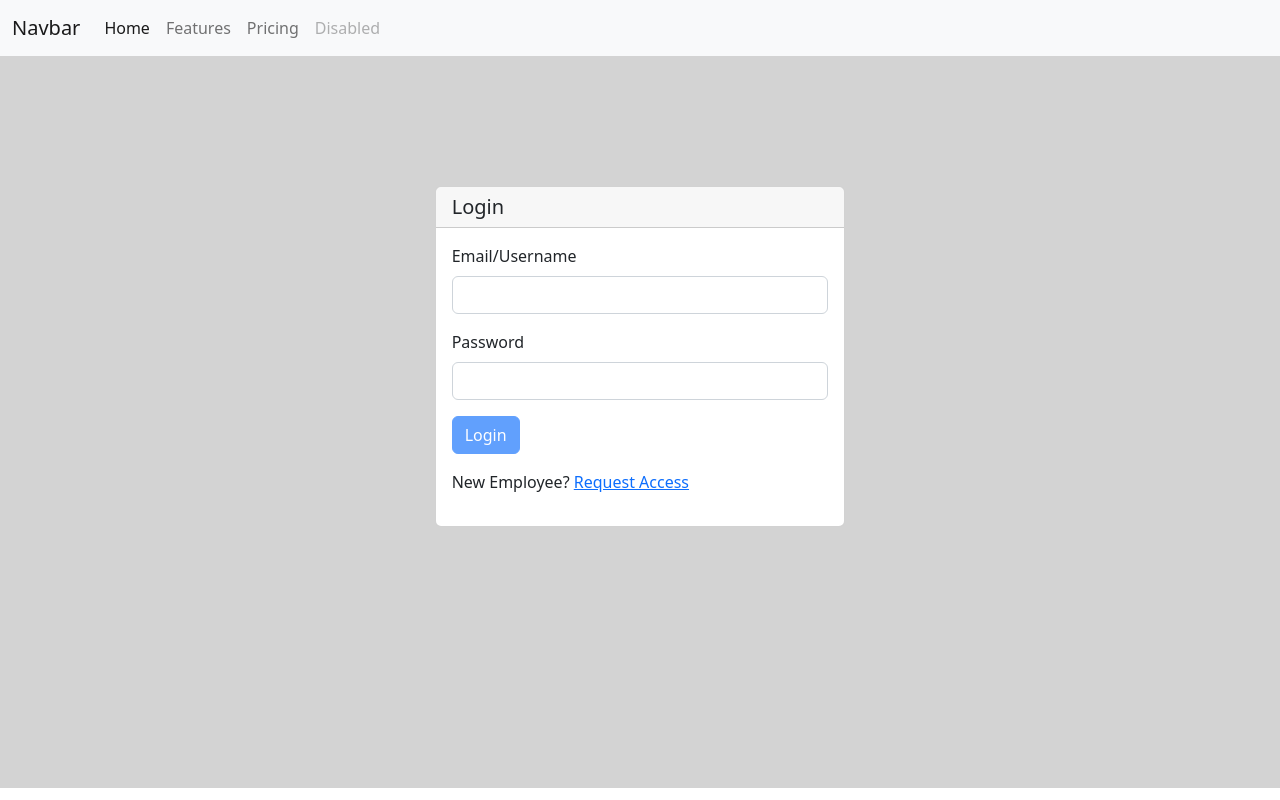
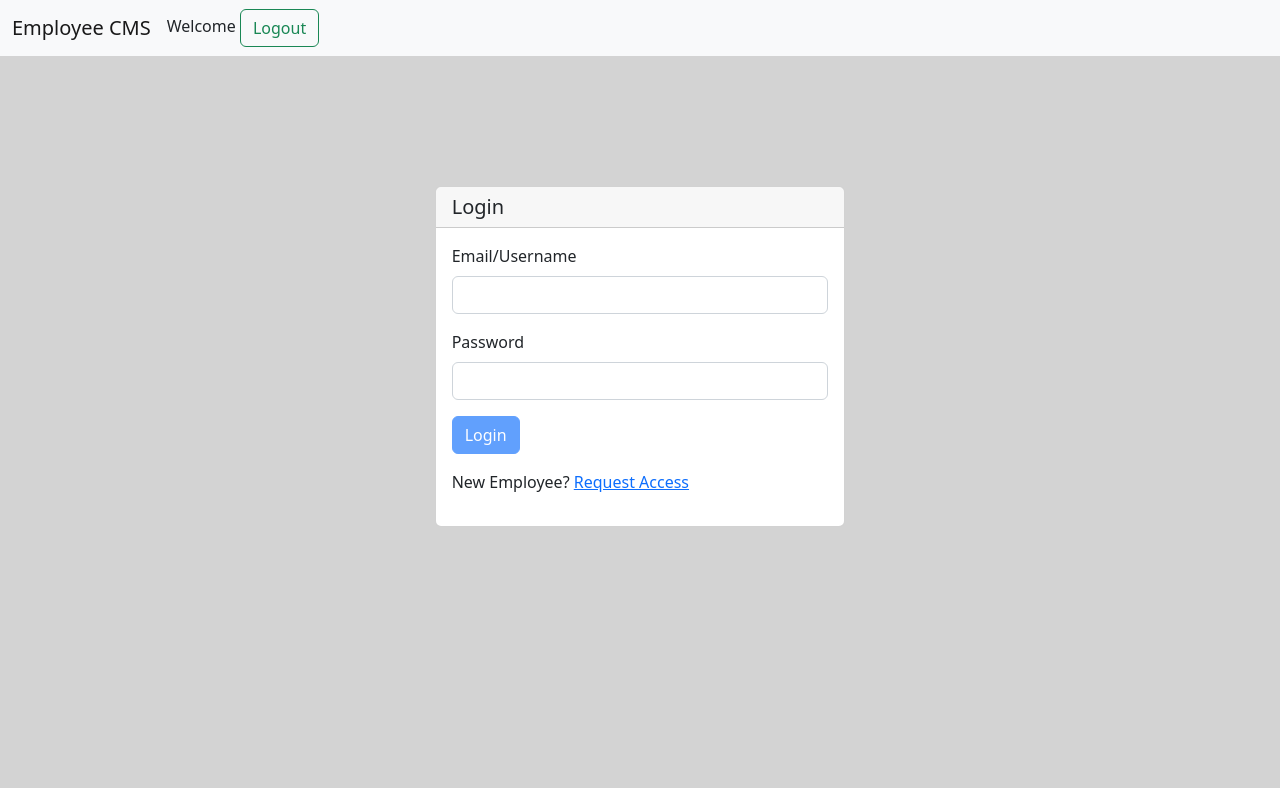
Before and after one commit to imtiyaz-hirani/tech-nov-ui, an Angular app: page / in a window 1280 px wide. Built offline with nearby package versions, Linux system fonts and the light colour scheme.

Commit message:
logout + navbar welcome message added

```diff
--- a/src/app/auth/login/login.component.ts
+++ b/src/app/auth/login/login.component.ts
@@ -36,6 +36,18 @@ export class LoginComponent implements OnInit {
     this.authService.login(token).subscribe({
       next: (data)=>{
          this.user = data;
+         /*
+          Save user details for login check
+          1. Cache Memory
+          2. Subjects
+         */
+
+         //Cache Memory
+         localStorage.setItem("username",this.user.username);
+         localStorage.setItem("role", this.user.role);
+         //Subject
+        this.authService.user$.next(this.user);
+
          /* Check the role */
          if(this.user.role == 'MANAGER'){
             this.router.navigateByUrl('/manager');
--- a/src/app/core/navbar/navbar.component.css
+++ b/src/app/core/navbar/navbar.component.css
@@ -0,0 +1,4 @@
+
+.logout{
+  float: right;
+}
--- a/src/app/core/navbar/navbar.component.html
+++ b/src/app/core/navbar/navbar.component.html
@@ -1,24 +1,15 @@
 <nav class="navbar navbar-expand-lg bg-light">
   <div class="container-fluid">
-    <a class="navbar-brand" href="#">Navbar</a>
+    <a class="navbar-brand" routerLink="/">Employee CMS</a>
     <button class="navbar-toggler" type="button" data-bs-toggle="collapse" data-bs-target="#navbarNav" aria-controls="navbarNav" aria-expanded="false" aria-label="Toggle navigation">
       <span class="navbar-toggler-icon"></span>
     </button>
     <div class="collapse navbar-collapse" id="navbarNav">
-      <ul class="navbar-nav">
-        <li class="nav-item">
-          <a class="nav-link active" aria-current="page" href="#">Home</a>
-        </li>
-        <li class="nav-item">
-          <a class="nav-link" href="#">Features</a>
-        </li>
-        <li class="nav-item">
-          <a class="nav-link" href="#">Pricing</a>
-        </li>
-        <li class="nav-item">
-          <a class="nav-link disabled">Disabled</a>
-        </li>
-      </ul>
+
+      <div class="logout" *ngIf="user">
+        <span>Welcome {{user.username}}</span>
+        <button class="btn btn-outline-success" type="submit" (click)="logout()">Logout</button>
+      </div>
     </div>
   </div>
 </nav>
--- a/src/app/core/navbar/navbar.component.ts
+++ b/src/app/core/navbar/navbar.component.ts
@@ -1,4 +1,7 @@
 import { Component, OnInit } from '@angular/core';
+import { Router } from '@angular/router';
+import { User } from 'src/app/model/user.model';
+import { AuthService } from 'src/app/service/auth.service';
 
 @Component({
   selector: 'app-navbar',
@@ -6,10 +9,21 @@ import { Component, OnInit } from '@angular/core';
   styleUrls: ['./navbar.component.css']
 })
 export class NavbarComponent implements OnInit {
-
-  constructor() { }
+  user: User;
+  constructor(private authService: AuthService, private router:Router) { }
 
   ngOnInit(): void {
+    this.authService.user$.subscribe({
+      next: (data)=>{
+          this.user = data;
+      }
+    })
   }
 
+  logout(){
+    localStorage.clear();
+    this.authService.msg$.next('Your have Logged Out!!');
+    this.authService.user$.next(undefined);
+    this.router.navigateByUrl('/');
+  }
 }
--- a/src/app/model/user.model.ts
+++ b/src/app/model/user.model.ts
@@ -1,6 +1,6 @@
 export class User{
   id?: number;
-  username: string;
-  password: string;
+  username?: string;
+  password?: string;
   role?: string;
 }
--- a/src/app/service/auth.service.ts
+++ b/src/app/service/auth.service.ts
@@ -11,6 +11,7 @@ import { User } from '../model/user.model';
 export class AuthService {
 
   msg$ = new BehaviorSubject('');
+  user$ = new BehaviorSubject<User>({});
   constructor(private http: HttpClient) { }
 
   signup(employee: Employee):Observable<any> {
```
